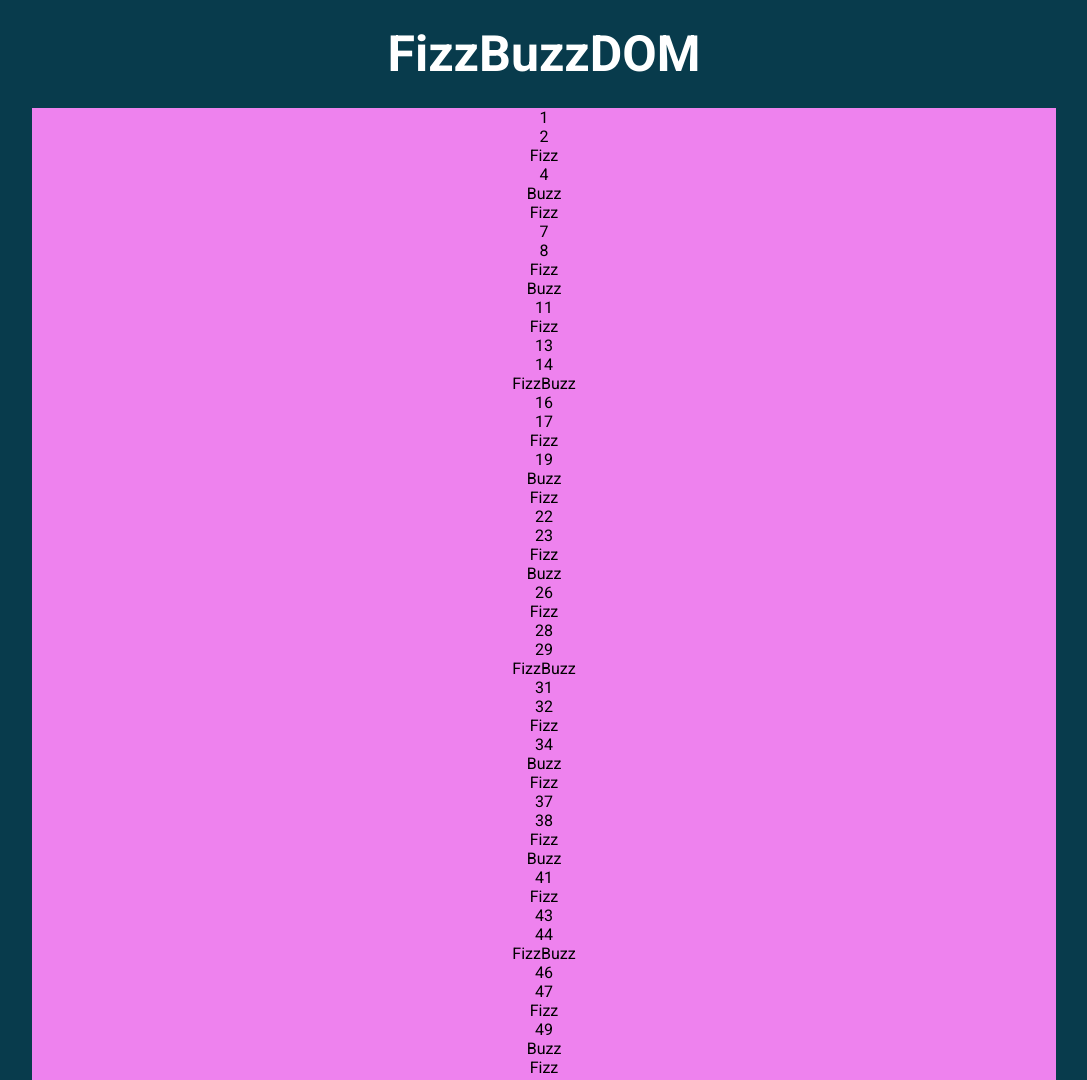
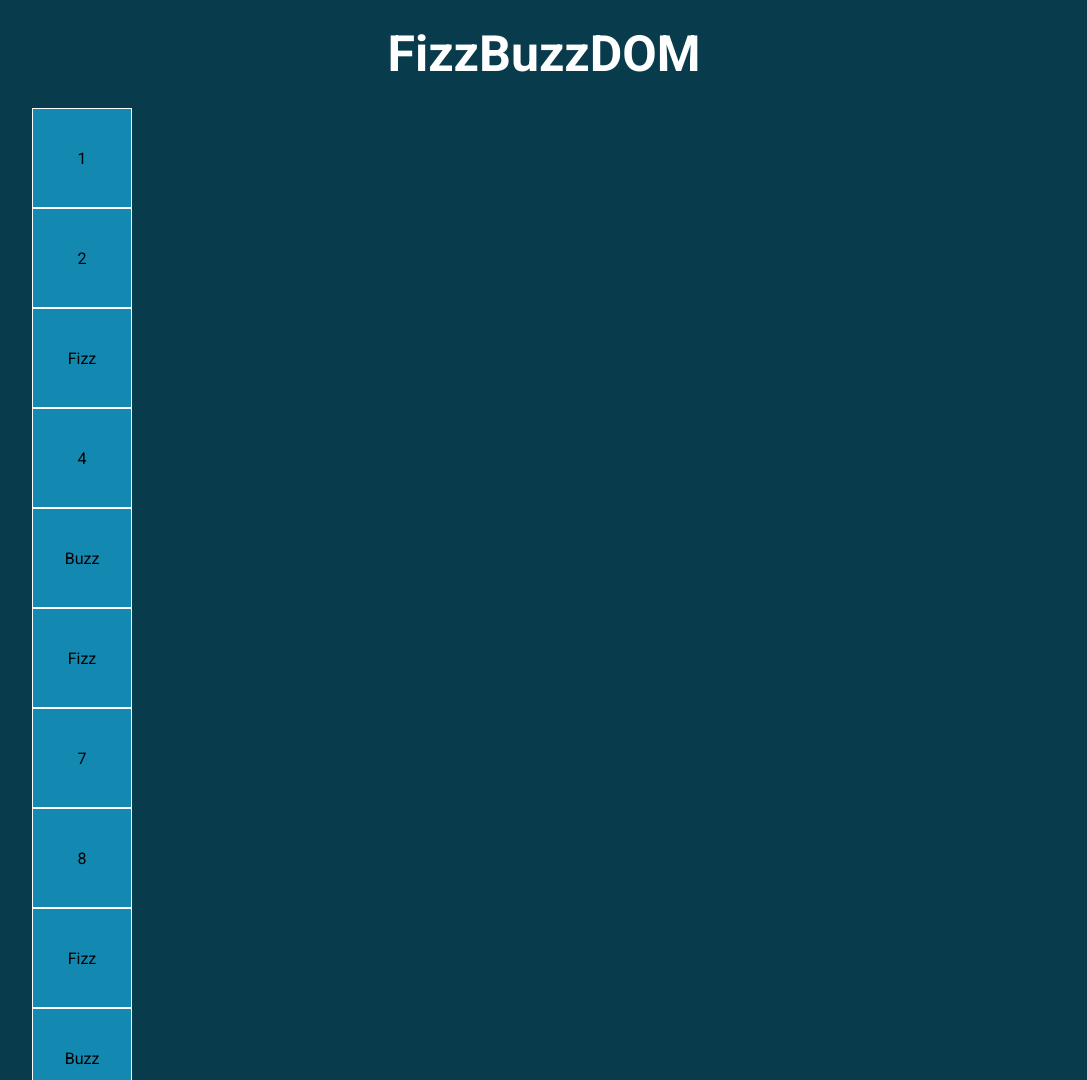
Before and after one commit to ginevrabotrugno/js-fizzbuzz, a plain HTML site: page index.html in a window 1280 px wide. Shown: the top 1080 px of the page, without its empty margins (96-1183 px from the left). Drawn offline with Linux system fonts and the light colour scheme.

Commit message:
add style

```diff
--- a/css/style.css
+++ b/css/style.css
@@ -23,8 +23,23 @@ header {
 .container {
     width: 80%;
     margin: 0 auto;
+}
+
+.square {
+    background-color: var(--blue);
+    position: relative;
+
 
     /* debug */
-    background-color: violet;
-    min-height: 200px;
+    width: 100px;
+    height: 100px;
+    border: solid 1px white;
+
 }
+
+.square span {
+    position: absolute;
+    top: 50%;
+    left: 50%;
+    transform: translate(-50%, -50%);
+}
--- a/js/main.js
+++ b/js/main.js
@@ -24,10 +24,15 @@ for (let i=1; i<=100; i++) {
 
     console.log(numero);
 
+    // Crea un container nel DOM
     const box = document.createElement("div");
 
+    // aggiungi classe al container
+    box.classList.add("square");
+
+    // aggiungendo (attraverso la funzione append()) un elemento html con il numero o la stringa corretta da mostrare.
     document.querySelector(".container").appendChild(box);
 
-    box.innerText = numero;
+    box.innerHTML = `<span>${numero}</span>`;
 
 }
```
